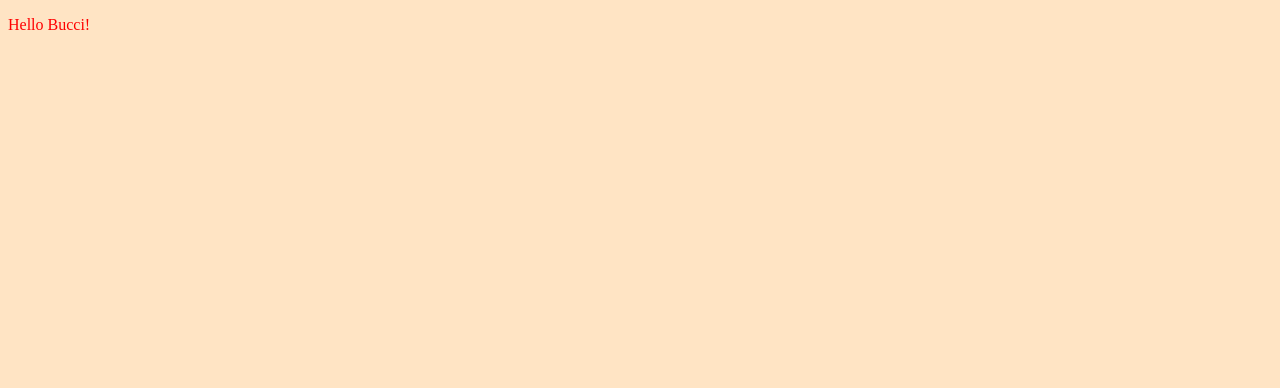
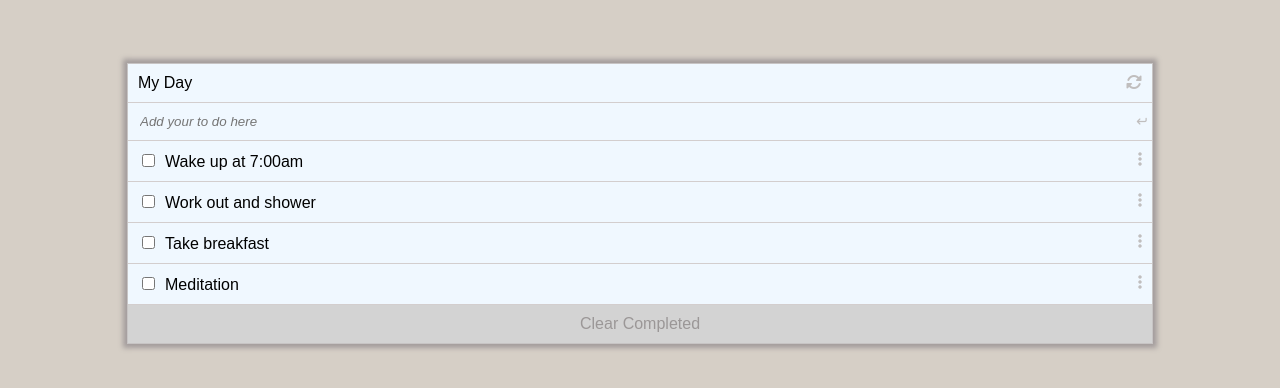
Before and after one commit to torobucci/To-Do-List, a website built with webpack: page src/index.html in a window 1280 px wide. Built offline with nearby package versions, Linux system fonts and the light colour scheme.

Commit message:
update display of the ul element

```diff
--- a/src/index.html
+++ b/src/index.html
@@ -4,9 +4,14 @@
     <meta charset="UTF-8">
     <meta http-equiv="X-UA-Compatible" content="IE=edge">
     <meta name="viewport" content="width=device-width, initial-scale=1.0">
-    <title>Document</title>
+    <title>Torobucii's To Do List</title>
+    <script src="https://kit.fontawesome.com/198fcc7e17.js" crossorigin="anonymous"></script>
 </head>
 <body>
-
+    <ul class="ul-container">
+        <li>My Day <i class="fa-solid fa-rotate"></i></li>
+        <li><input type="text" placeholder="Add your to do here"><i class="fa-solid fa-arrow-turn-down"></i></li>
+        <li class="last">Clear Completed</li>
+    </ul>
 </body>
 </html>
--- a/src/index.js
+++ b/src/index.js
@@ -1,11 +1,14 @@
-import './style.css'
-function component() {
-    const element = document.createElement('div');
-    const p = document.createElement('p')
-    p.textContent="Hello Bucci!"
-    element.appendChild(p)
-    element.style.color='red'
-    return element;
-  }
+import './style.css';
 
-  document.body.appendChild(component());
+const li = document.querySelector('.last');
+const listData = [{ description: 'Wake up at 7:00am', completed: false, index: 0 },
+  { description: 'Work out and shower', completed: false, index: 1 },
+  { description: 'Take breakfast', completed: false, index: 2 },
+  { description: 'Meditation', completed: false, index: 3 },
+];
+function populateData() {
+  listData.forEach((data) => {
+    li.insertAdjacentHTML('beforebegin', `<li><p><input type="checkbox" id="checkbox">${data.description}</p><i class="fa-solid fa-ellipsis-vertical"></i></li>`);
+  });
+}
+populateData();
--- a/src/style.css
+++ b/src/style.css
@@ -1,3 +1,65 @@
-body{
-    background-color: bisque;
+* {
+  font-family: Arial, Helvetica, sans-serif;
 }
+
+body {
+  background-color: rgb(214, 207, 198);
+}
+
+p {
+  margin: 0;
+}
+
+input {
+  width: inherit;
+  background-color: inherit;
+  border: none;
+}
+
+input:focus {
+  outline: none;
+}
+
+input::placeholder {
+  font-size: inherit;
+  font-style: italic;
+}
+
+li {
+  list-style-type: none;
+  display: flex;
+  justify-content: space-between;
+  border-bottom: 1px solid rgb(211, 206, 206);
+  padding: 10px;
+}
+
+.ul-container {
+  width: 80vw;
+  border: 1px solid rgb(199, 196, 196);
+  box-shadow: 0 0 5px 4px rgb(163, 156, 156);
+  margin: 5% auto;
+  padding: 0;
+  background-color: aliceblue;
+}
+
+.last {
+  display: flex;
+  justify-content: center;
+  border: none;
+  color: rgb(155, 151, 151);
+  background-color: lightgrey;
+}
+
+#checkbox {
+  margin-right: 10px;
+}
+
+.fa-solid {
+  cursor: pointer;
+  color: rgb(192, 190, 190);
+}
+
+.fa-arrow-turn-down {
+  transform: rotate(90deg);
+  font-size: 10px;
+}
```
Also changed, not shown: webpack.config.js (+4 -3 lines).
